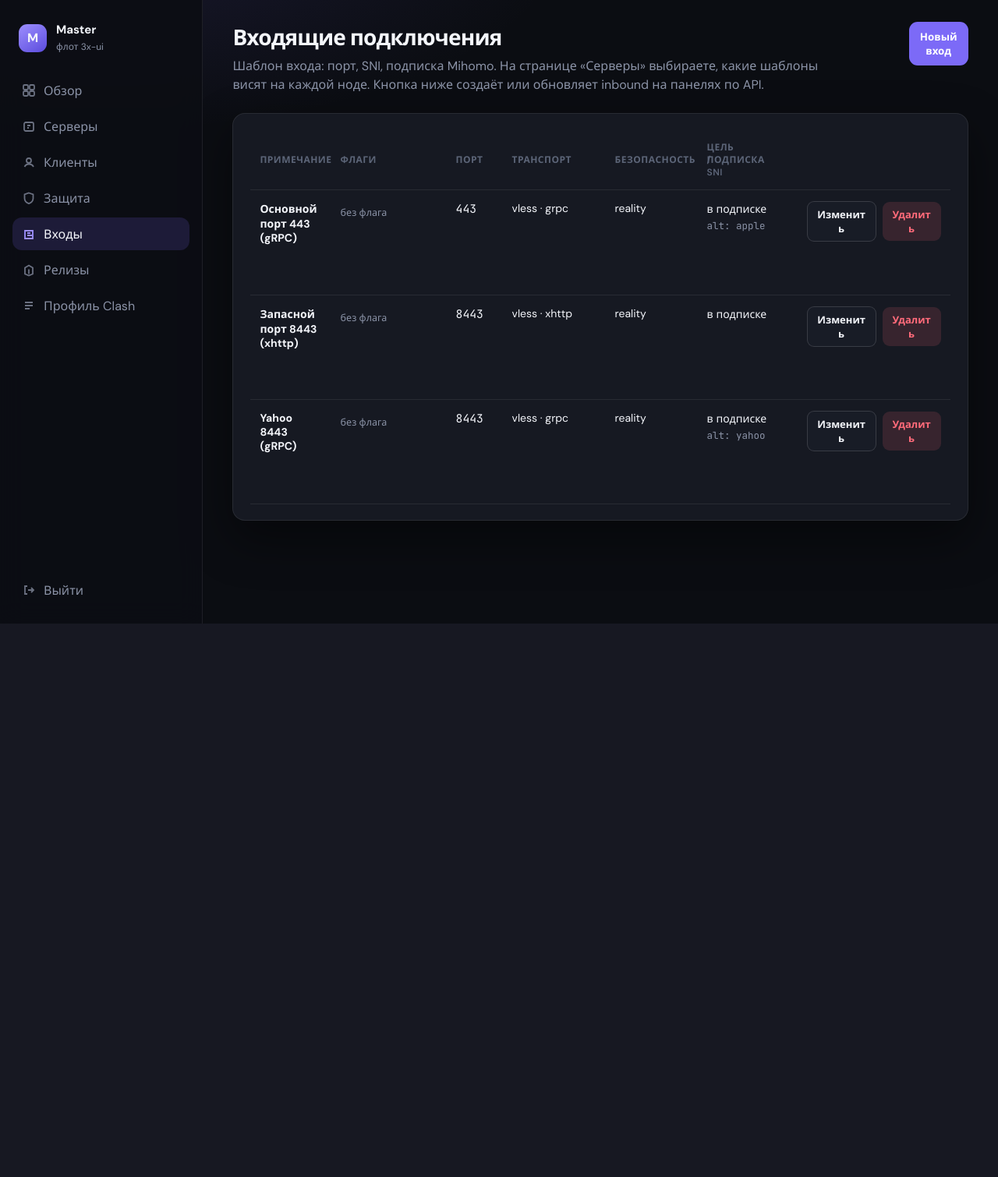
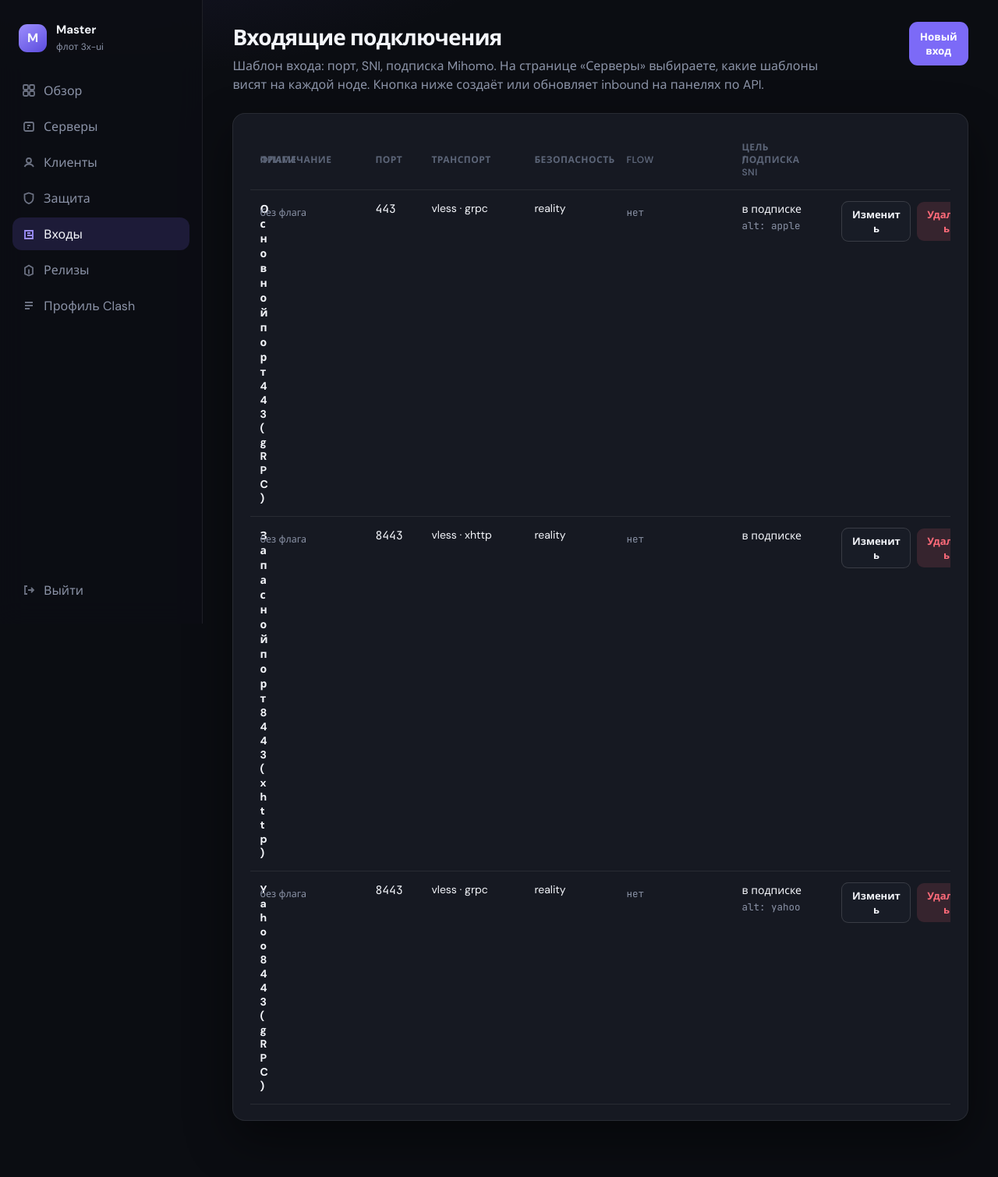
Before and after one commit to Instinct22/converter, a FastAPI app: page /templates in a window 1280 px wide. Shown: the whole page at 78% size. Before the commit the page ends 800 px from the top, so only its background shows below. Run offline with FastAPI, Linux system fonts and the light colour scheme; the visitor is signed in with stand-in values (Sample User, id 1).

Commit message:
Показать flow входа между безопасностью и целью.
Co-authored-by: Cursor <cursoragent@cursor.com>

```diff
--- a/app/static/app.css
+++ b/app/static/app.css
@@ -190,6 +190,7 @@ input:focus, textarea:focus, select:focus {
 .table-templates .c-port { width: 72px; }
 .table-templates .c-net { width: 132px; }
 .table-templates .c-sec { width: 118px; }
+.table-templates .c-flow { width: 148px; }
 .table-templates .c-sub { width: 128px; }
 .table-templates .c-nodes { width: 148px; }
 .table-templates .c-act { width: 196px; }
--- a/app/templates/base.html
+++ b/app/templates/base.html
@@ -7,7 +7,7 @@
   <link rel="preconnect" href="https://fonts.googleapis.com">
   <link rel="preconnect" href="https://fonts.gstatic.com" crossorigin>
   <link href="https://fonts.googleapis.com/css2?family=DM+Sans:ital,opsz,wght@0,9..40,400;0,9..40,600;0,9..40,700;1,9..40,400&family=JetBrains+Mono:wght@400;500&display=swap" rel="stylesheet">
-  <link rel="stylesheet" href="/static/app.css?v=38">
+  <link rel="stylesheet" href="/static/app.css?v=39">
 </head>
 <body>
 <div class="layout">
--- a/app/templates/templates.html
+++ b/app/templates/templates.html
@@ -27,11 +27,12 @@
       <col class="c-port">
       <col class="c-net">
       <col class="c-sec">
+      <col class="c-flow">
       <col class="c-sni">
       <col class="c-sub">
       <col class="c-act">
     </colgroup>
-    <thead><tr><th>Примечание</th><th>Флаги</th><th>Порт</th><th>Транспорт</th><th>Безопасность</th><th>Цель / SNI</th><th>Подписка</th><th></th></tr></thead>
+    <thead><tr><th>Примечание</th><th>Флаги</th><th>Порт</th><th>Транспорт</th><th>Безопасность</th><th>Flow</th><th>Цель / SNI</th><th>Подписка</th><th></th></tr></thead>
     <tbody>
     {% for t in inbound_templates %}
       <tr>
@@ -51,6 +52,7 @@
         <td class="mono" data-label="Порт">{{ t.port }}</td>
         <td data-label="Транспорт">{{ t.protocol or 'vless' }} · {{ t.network }}</td>
         <td data-label="Безопасность">{{ t.security or 'reality' }}</td>
+        <td class="mono" data-label="Flow">{% if t.flow %}{{ t.flow }}{% else %}<span class="hint">нет</span>{% endif %}</td>
         <td class="cell-sni" data-label="Цель / SNI">
           <div class="mono cell-clip">{{ t.dest }}</div>
           <div class="hint cell-clip" style="margin:0" title="{{ t.server_names }}">{{ t.server_names }}</div>
```
